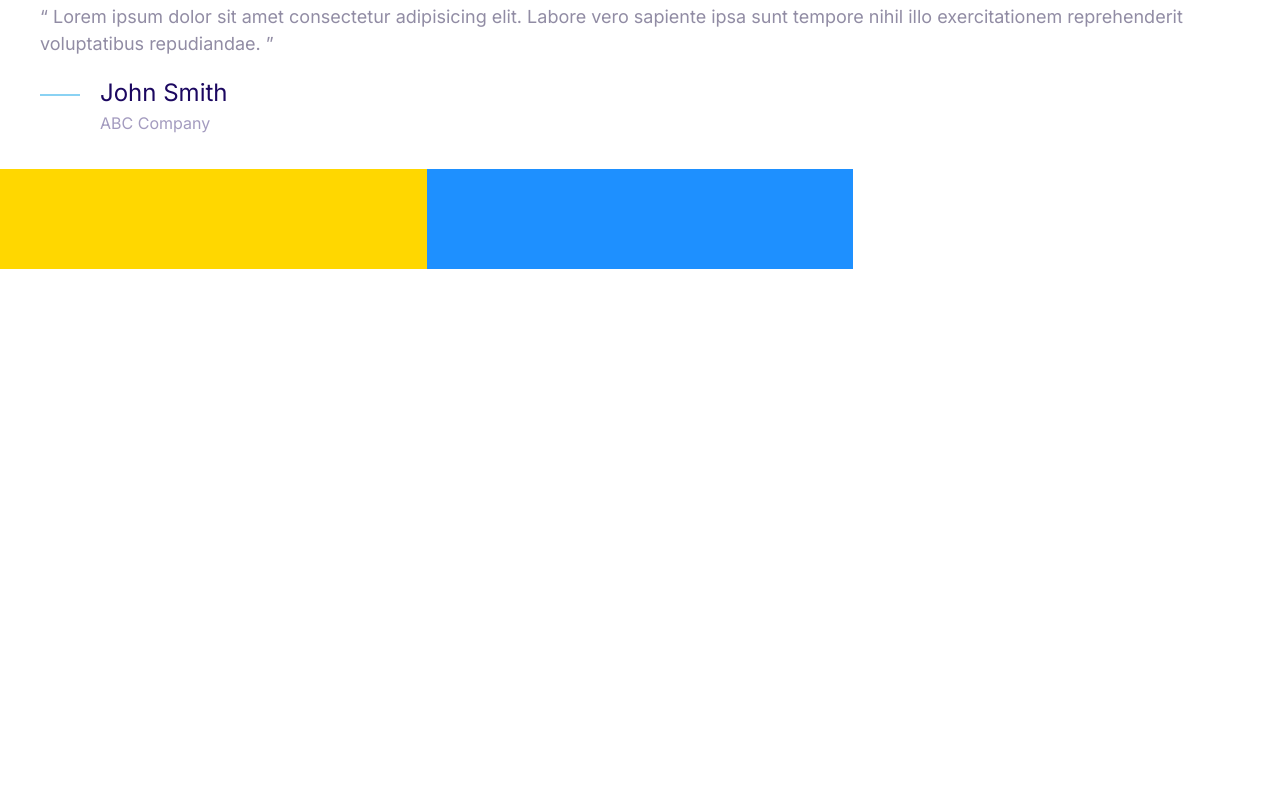
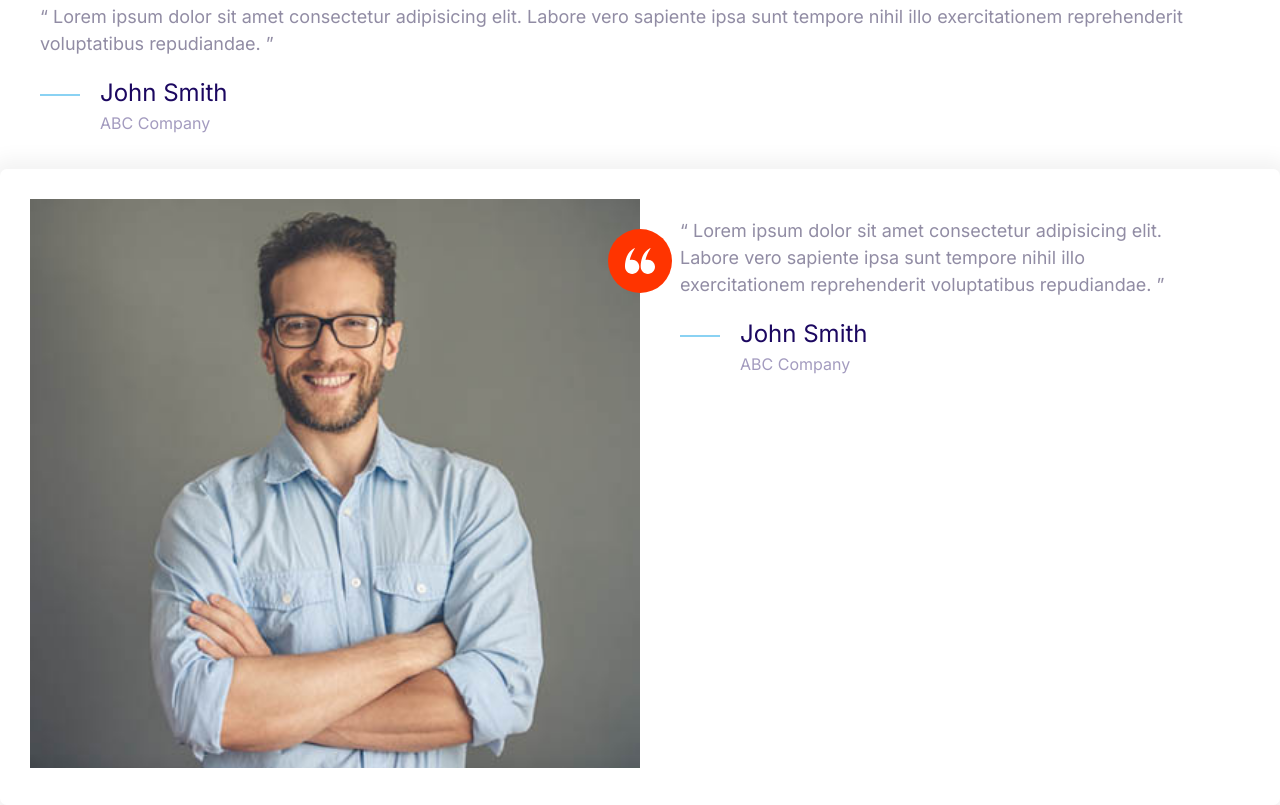
Before and after one commit to xkolumber/moshify, a plain HTML site: page index.html in a window 1280 px wide. Shown: the part 901-1706 px from the top of the page. Before the commit the page ends 1170 px from the top, so only its background shows below. Drawn offline with Linux system fonts and the light colour scheme.

Commit message:
Add testimonials.

```diff
--- a/css/styles.css
+++ b/css/styles.css
@@ -136,8 +136,15 @@ p{
     width: 40px;
     height: 40px;
 }
+.icon--small{
+    width:30px;
+    height: 30px;
+}
 .icon--primary{
     fill: var(--color-primary);
+}
+.icon--white{
+    fill:#fff;
 }
 .icon-container{
     background: #f3f9fa;
@@ -147,6 +154,9 @@ p{
     display: inline-flex;
     justify-content: center;
     align-items: center;
+}
+.icon-container--accent{
+    background: var(--color-accent);
 }
 
 /*Buttons*/
@@ -370,3 +380,27 @@ display:grid;
         grid-template-columns: repeat(3,1fr);
     }
 }
+
+/*Testimonias*/
+.testimonial{
+    padding:3rem;
+}
+.testimonial__image{
+    position:relative;
+}
+.testimonial__image >img{
+    width: 100%;
+}
+.testimonial__image > .icon-container{
+    position:absolute;
+    top:3rem;
+    right:-32px;
+}
+@media screen and (min-width:768px){
+    .testimonial .quote, .testimonial .quote__author{
+        font-size: 2.4rem;
+    }
+    .testimonial .quote{
+        margin-left: 6rem;
+    }
+}
--- a/index.html
+++ b/index.html
@@ -82,9 +82,43 @@
         </div>
       </footer>
     </blockquote>
+    <!--
     <div class="grid grid--1x2 grid--1x3">
       <div style="height: 100px; background: gold"></div>
       <div style="height: 100px; background: dodgerblue"></div>
+    </div>-->
+    <div class="card testimonial">
+      <div class="grid grid--1x2">
+        <div class="testimonial__image">
+          <img src="images/testimonial.jpg" alt="A happy, smiling customer" />
+          <span class="icon-container icon-container--accent">
+            <svg class="icon icon--white icon--small">
+              <use xlink:href="/images/sprite.svg#quotes"></use>
+            </svg>
+          </span>
+        </div>
+
+        <blockquote>
+          <p class="quote__text">
+            Lorem ipsum dolor sit amet consectetur adipisicing elit. Labore vero
+            sapiente ipsa sunt tempore nihil illo exercitationem reprehenderit
+            voluptatibus repudiandae.
+          </p>
+          <footer>
+            <div class="media">
+              <div class="media__image">
+                <svg class="icon icon--primary quote__line">
+                  <use xlink:href="/images/sprite.svg#line"></use>
+                </svg>
+              </div>
+              <div class="media__body">
+                <h3 class="media__title quote__author">John Smith</h3>
+                <p class="quote__organization">ABC Company</p>
+              </div>
+            </div>
+          </footer>
+        </blockquote>
+      </div>
     </div>
   </body>
 </html>
```
Also changed, not shown: components/testimonials.html (added, +33 -0 lines), images/testimonial.jpg (added).
